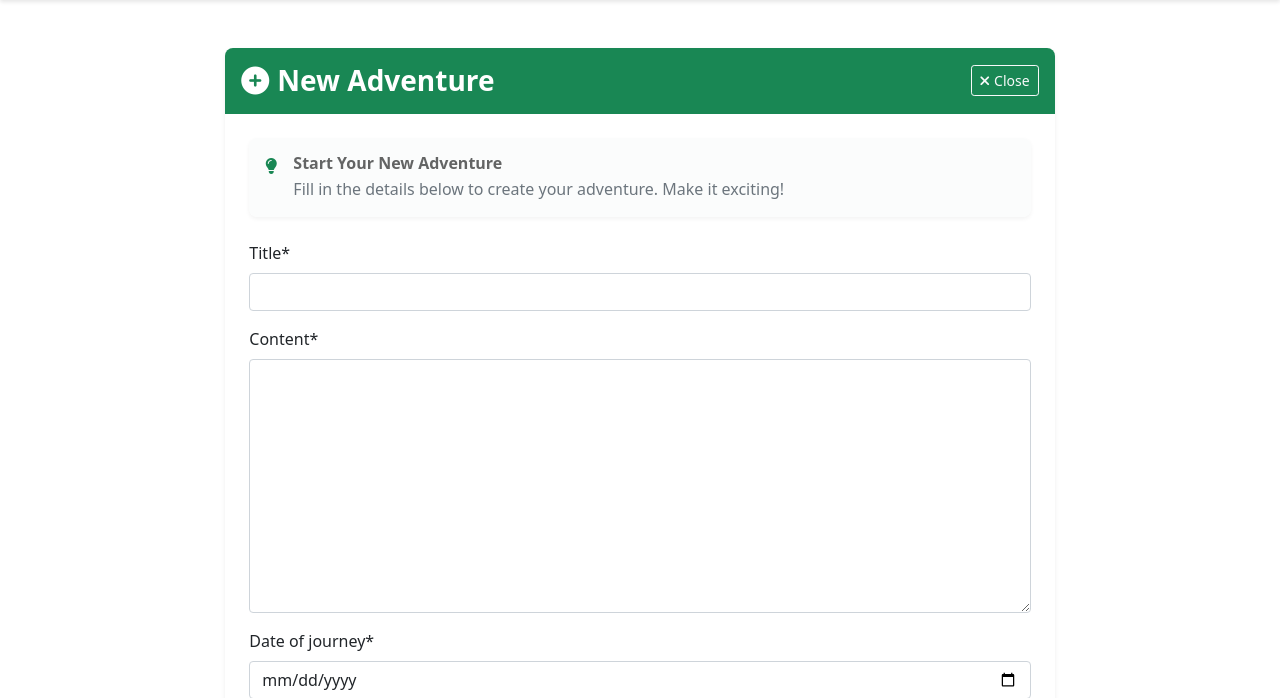
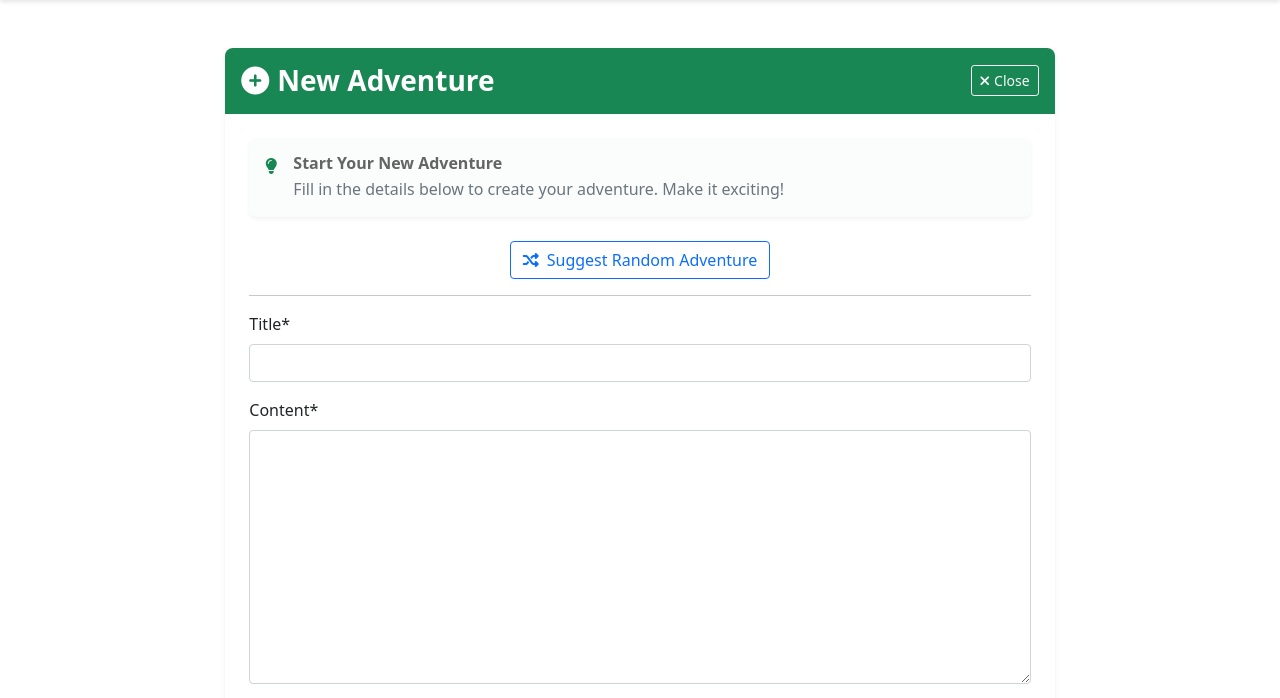
Before and after one commit to VarshithaK22/time_traveller_diary, a Django app: page /new/ in a window 1280 px wide. Shown: the part 78-776 px from the top of the page. Run offline with Django 5.2, Linux system fonts and the light colour scheme; the visitor is signed in with stand-in values (Sample User, id 1); some libraries are stand-ins or nearby versions.

Commit message:
Updated UX on create entry

```diff
--- a/diary_project/diary/templates/entry/form.html
+++ b/diary_project/diary/templates/entry/form.html
@@ -30,7 +30,16 @@
                             </div>
                         </div>
                     </div>
+                    <!-- Random Adventure Generator -->
 
+
+                    <div class="d-flex flex-column flex-sm-row gap-3 justify-content-center mt-4">
+                        <button type="button" id="generate-adventure" class="btn btn-outline-primary">
+                            <i class="fas fa-random me-2"></i>Suggest Random Adventure
+                        </button>
+                    </div>
+                    <div id="suggestion" class="mt-2 text-muted"></div>
+                    <hr>
                     <form method="post" class="needs-validation" novalidate enctype="multipart/form-data">
                         {% csrf_token %}
 
@@ -38,14 +47,7 @@
                         <div class="mb-4">
                             {{ form|crispy }}
                         </div>
-                        <!-- Random Adventure Generator -->
-                        <div class="d-flex flex-column flex-sm-row gap-3 justify-content-center mt-4">
-                            <button type="button" id="generate-adventure" class="btn btn-outline-primary">
-                                <i class="fas fa-random me-2"></i>Suggest Random Adventure
-                            </button>
 
-                        </div>
-                        <div id="suggestion" class="mt-2 text-muted"></div>
                         <!-- Action Buttons -->
                         <div class="d-flex flex-column flex-sm-row gap-3 justify-content-end mt-4">
                             <a href="{% url 'home' %}" class="btn btn-outline-secondary px-4">
```
